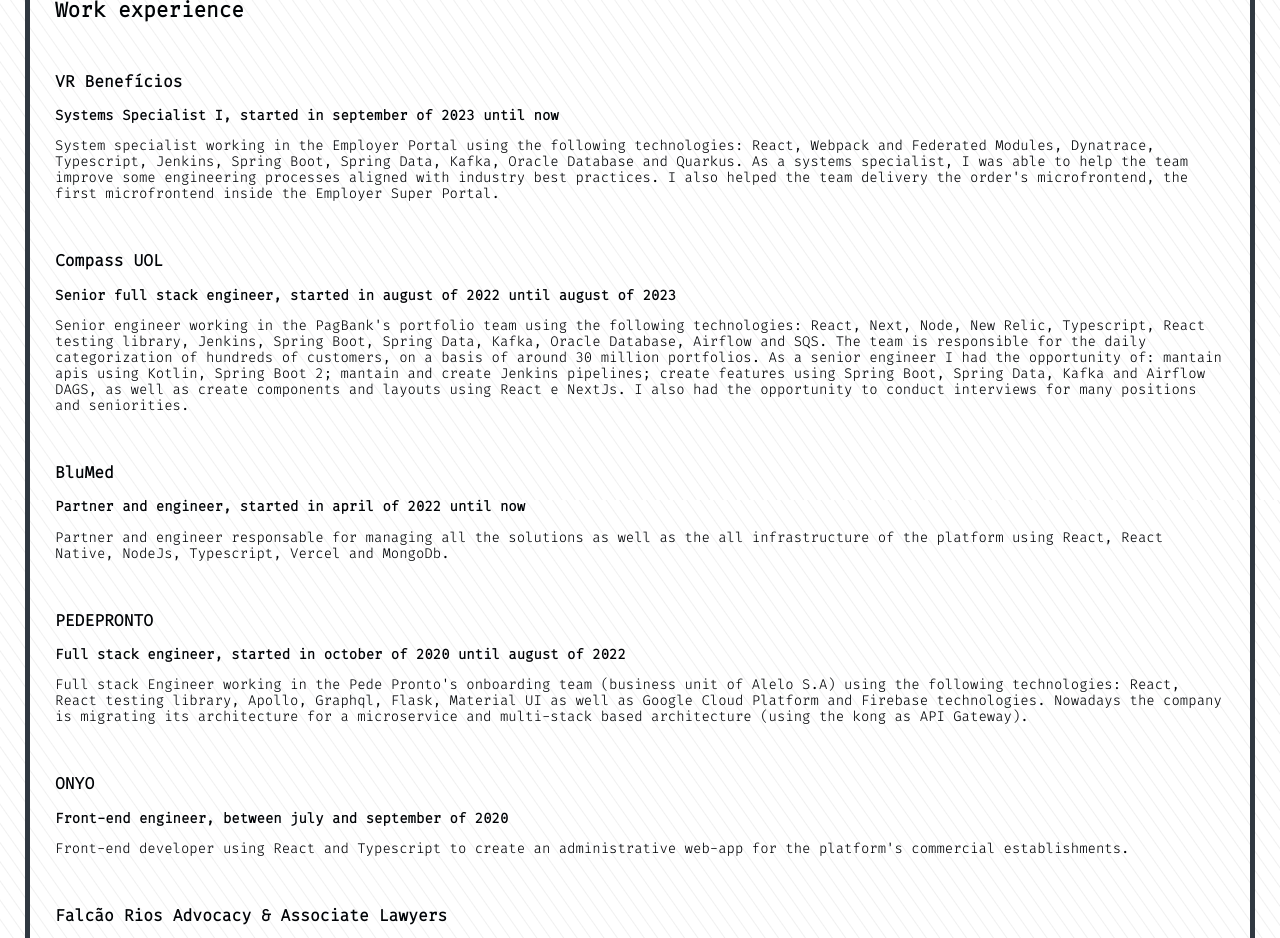
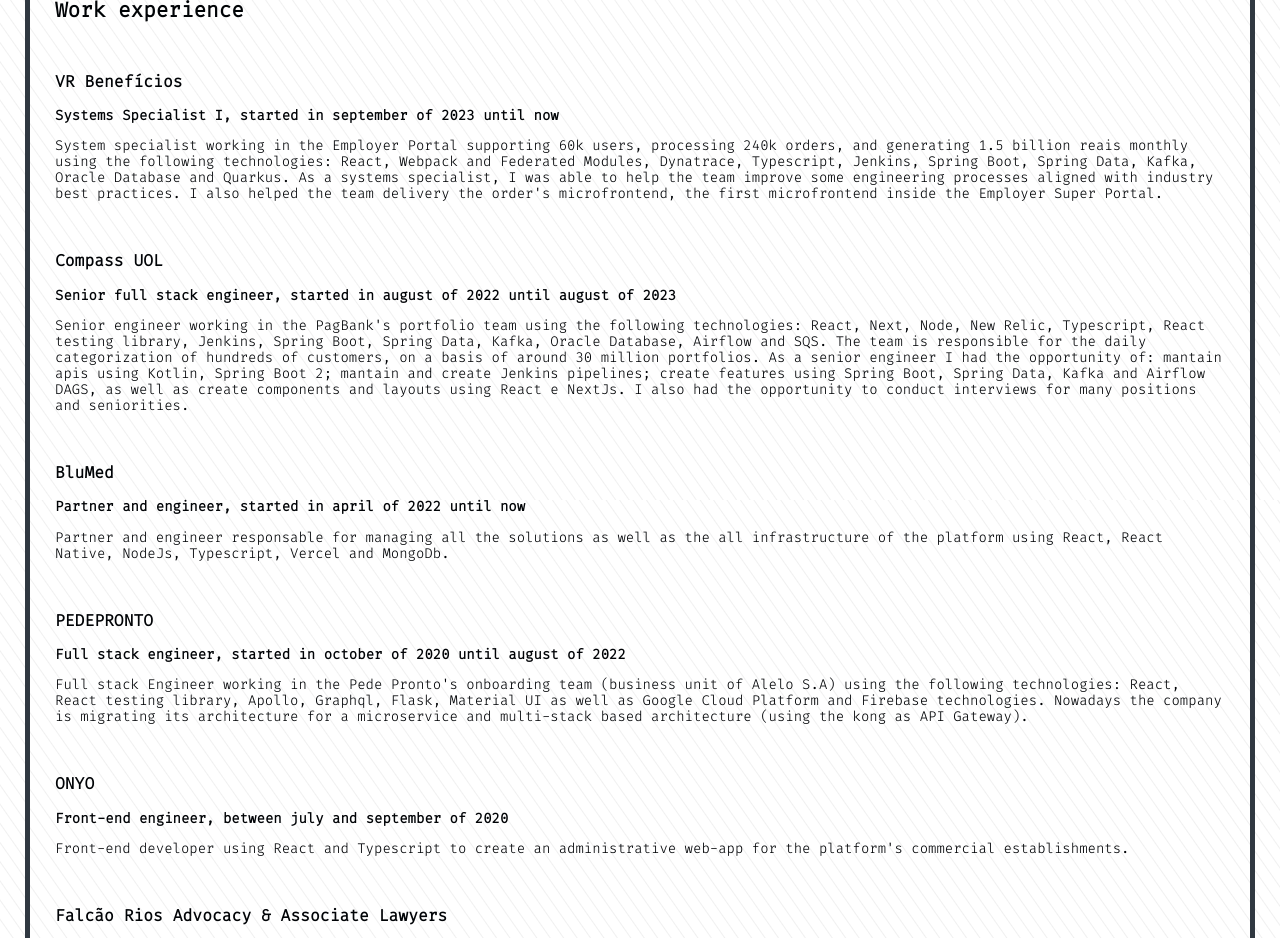
Before and after one commit to harrisonhenri/harrisonhenri.github.io, a React (Create React App) app: page / in a window 1280 px wide. Shown: the part 1100-2038 px from the top of the page. Built offline with nearby package versions, Linux system fonts and the light colour scheme.

Commit message:
fix: minor fixes

```diff
--- a/src/components/Jobs/intl.enUS.js
+++ b/src/components/Jobs/intl.enUS.js
@@ -7,7 +7,7 @@
     employ: 'Systems Specialist I',
     date: 'started in september of 2023 until now',
     description:
-      "System specialist working in the Employer Portal using the following technologies: React, Webpack and Federated Modules, Dynatrace, Typescript, Jenkins, Spring Boot, Spring Data, Kafka, Oracle Database and Quarkus. As a systems specialist, I was able to help the team improve some engineering processes aligned with industry best practices. I also helped the team delivery the order's microfrontend, the first microfrontend inside the Employer Super Portal.",
+      "System specialist working in the Employer Portal supporting 60k users, processing 240k orders, and generating 1.5 billion reais monthly using the following technologies: React, Webpack and Federated Modules, Dynatrace, Typescript, Jenkins, Spring Boot, Spring Data, Kafka, Oracle Database and Quarkus. As a systems specialist, I was able to help the team improve some engineering processes aligned with industry best practices. I also helped the team delivery the order's microfrontend, the first microfrontend inside the Employer Super Portal.",
   },
   [LTDA.COMPASS_UOL]: {
     company: 'Compass UOL',
```
